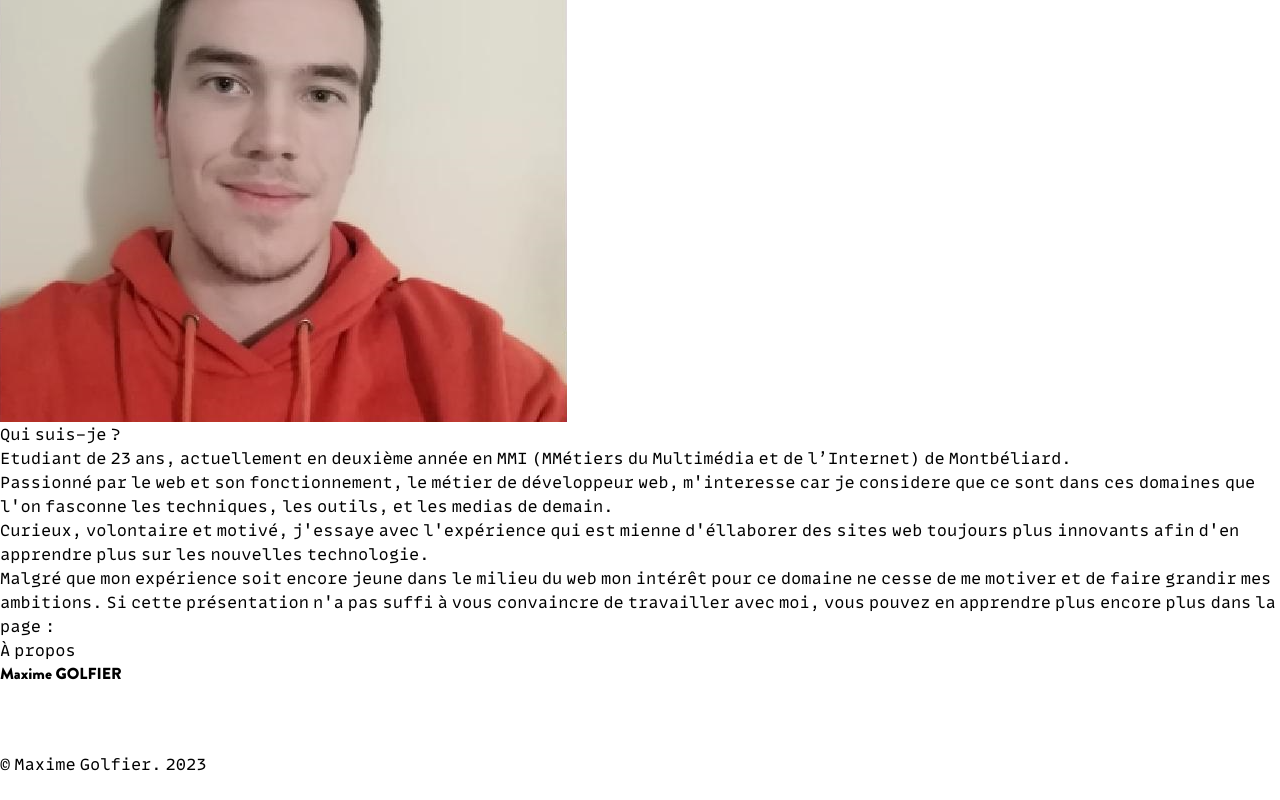
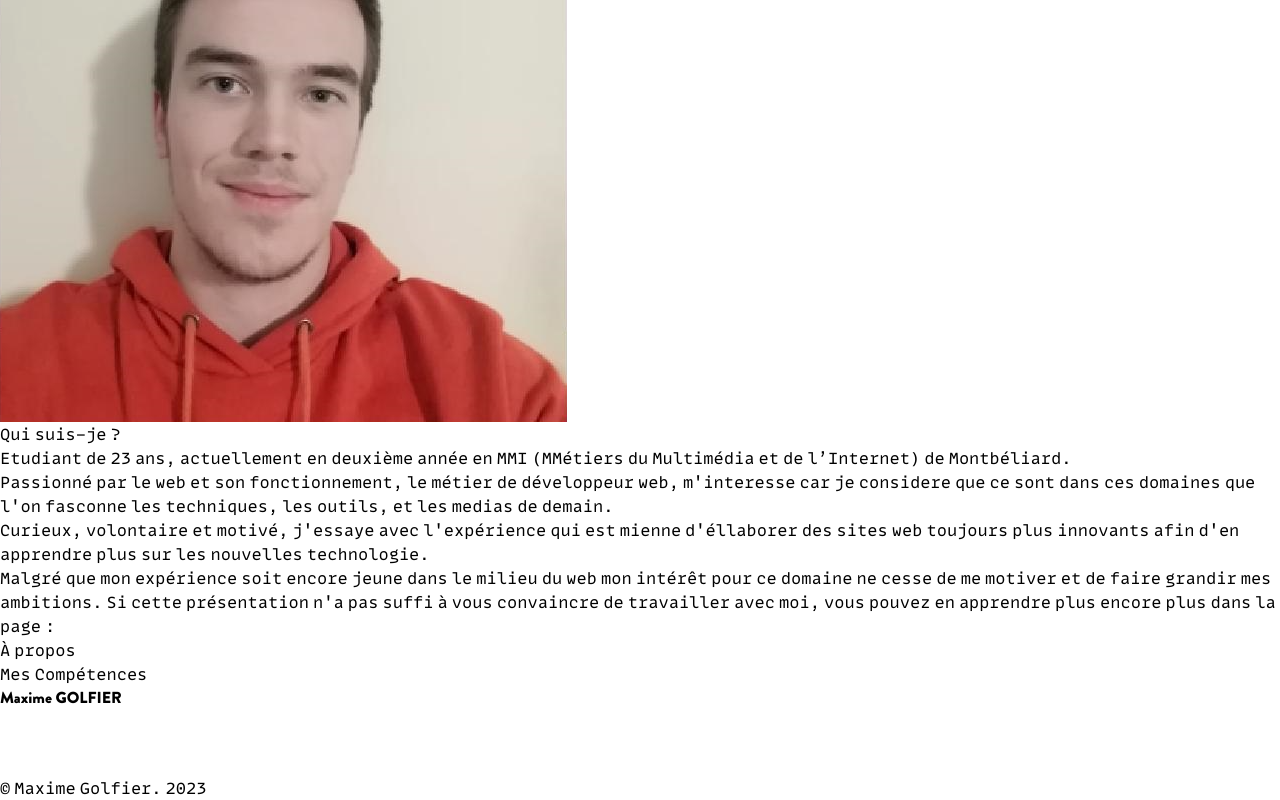
Before and after one commit to Golfier-Maxime/Prtofolio_Projet_S4, a Vue app: page / in a window 1280 px wide. Shown: the part 1586-2386 px from the top of the page. Before the commit the page ends 2362 px from the top, so only its background shows below. Built offline with nearby package versions, Linux system fonts and the light colour scheme; what animated-tailwindcss would draw is missing.

Commit message:
test img

```diff
--- a/src/components/footer.vue
+++ b/src/components/footer.vue
@@ -9,7 +9,7 @@ import LogoMG from './logo/logo.vue'
 <template>
     <footer class="bg-white dark:bg-[#0D1117] duration-700 pt-4">
         <div class="flex justify-center">
-            <div class="bar-footer  w-2/3 h-[2px]"></div>
+            <div class="bar-footer  w-2/3 h-[4px]"></div>
         </div>
         <div class="">
             <p class="mt-4 text-center titre tracking-widest text-2xl  dark:text-white duration-700">Maxime GOLFIER</p>
--- a/src/views/HomeView.vue
+++ b/src/views/HomeView.vue
@@ -12,7 +12,7 @@
                     <h1 class=" dark:text-white duration-700">Etudiant Web devellopement</h1>
                 </div>
                 <div class="flex justify-center">
-                    <img class="w-[300px] rounded-lg " src="/images/Moi.PNG" alt="photo de maxime golfier">
+                    <img class="w-[300px] rounded-lg " src="images\Moi.PNG" alt="photo de maxime golfier">
                 </div>
                 <div class="ml-4 mr-4">
                     <div>
@@ -47,6 +47,12 @@
                     <p class="dark:text-white duration-700">À propos</p>
                     </p>
                 </div>
+                <div class="ml-4 mr-4">
+                    <div>
+                        <h2 class="text-lg font-bold dark:text-white duration-700"> Mes Compétences</h2>
+                        <div class="bar-title h-1 mt-1 w-[170px]"></div>
+                    </div>
+                </div>
             </div>
         </div>
     </div>
```
